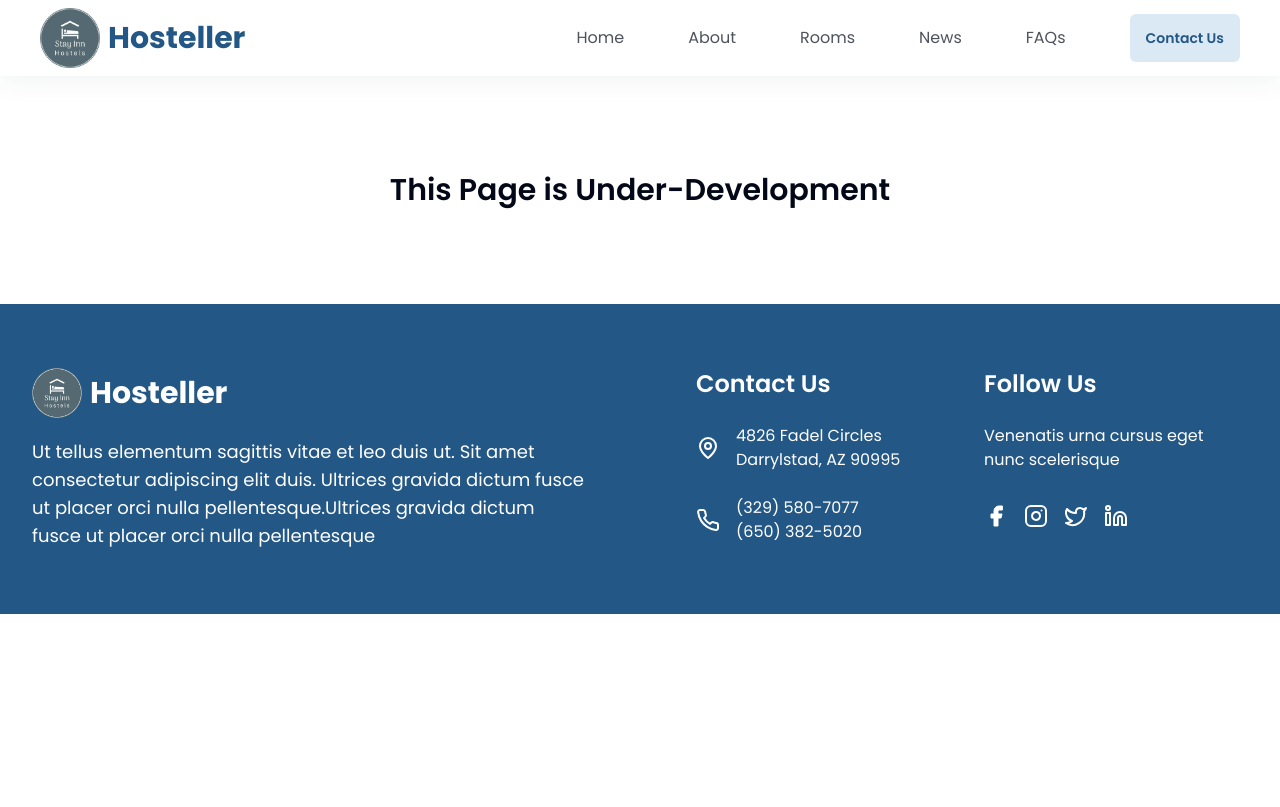
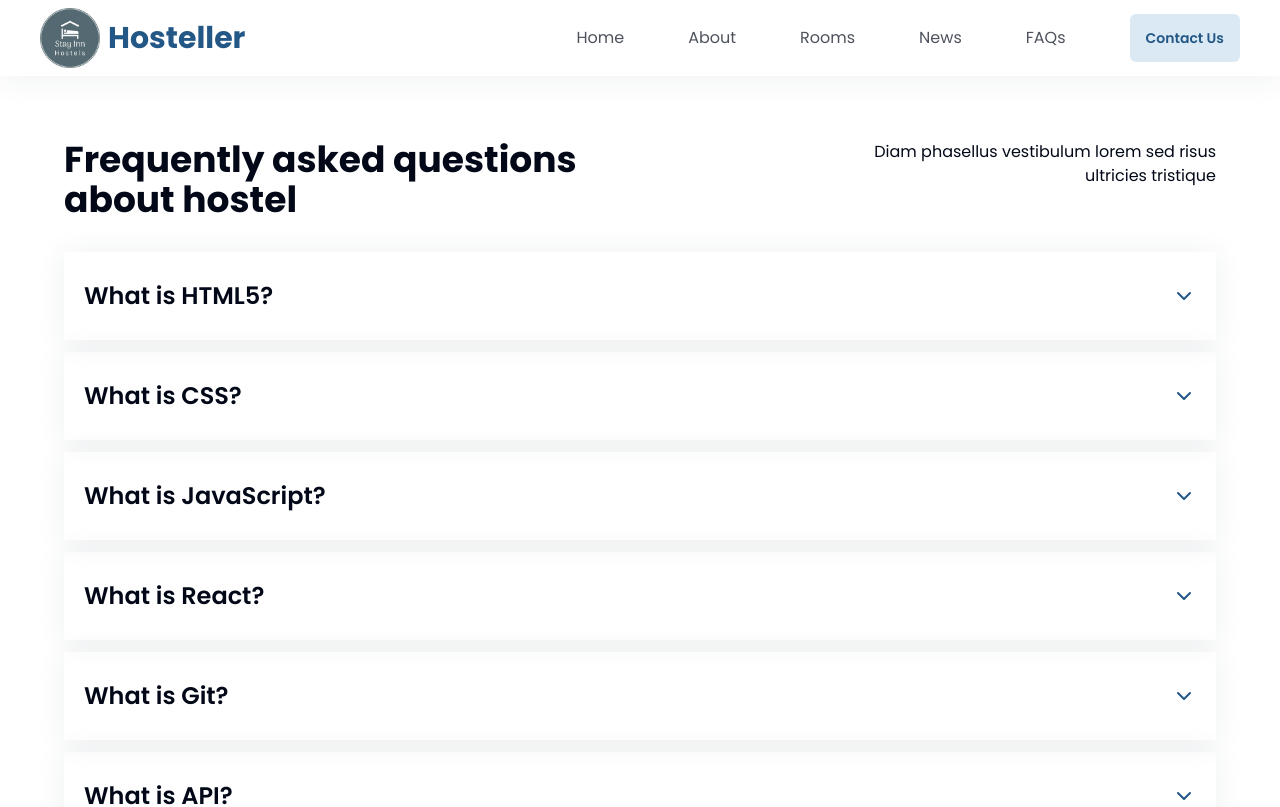
Before and after one commit to SherazArif172/stayInHostels, a Next.js app: page /faqs in a window 1280 px wide. Shown: the top 807 px of the page. Built offline with nearby package versions, Linux system fonts and the light colour scheme.

Commit message:
added faqs and contacts

```diff
--- a/src/app/(frontend)/contact/page.jsx
+++ b/src/app/(frontend)/contact/page.jsx
@@ -1,10 +1,22 @@
 import React from "react";
 import Contacts from "../_components/contacts/Contacts";
+import Link from "next/link";
 
 const page = () => {
   return (
     <div>
-      <Contacts />
+      <div className="bg-primary-cstm h-44 p-14 max-w-7xl m-auto">
+        <div className="text-lg">
+          <Link href="/" className="text-primary font-semibold">
+            Home
+          </Link>{" "}
+          / contacts
+        </div>
+        <p className="text-5xl font-semibold mt-2">Contacts</p>
+      </div>
+      <div className="py-16">
+        <Contacts />
+      </div>
     </div>
   );
 };
--- a/src/app/(frontend)/faqs/page.jsx
+++ b/src/app/(frontend)/faqs/page.jsx
@@ -1,11 +1,10 @@
 import React from "react";
+import Faqs from "../about/_components/Faq/Faqs";
 
 const page = () => {
   return (
-    <div className="lg:py-16 py-8 lg:px-16 px-4 ">
-      <p className="py-8 text-center text-3xl font-semibold">
-        This Page is Under-Development
-      </p>
+    <div>
+      <Faqs />
     </div>
   );
 };
--- a/src/app/(frontend)/rooms/page.jsx
+++ b/src/app/(frontend)/rooms/page.jsx
@@ -12,7 +12,7 @@ const page = () => {
           </Link>{" "}
           / Rooms
         </div>
-        <p className="text-5xl font-semibold mt-2">About</p>
+        <p className="text-5xl font-semibold mt-2">Rooms</p>
       </div>
       <RoomCards />
     </div>
```
